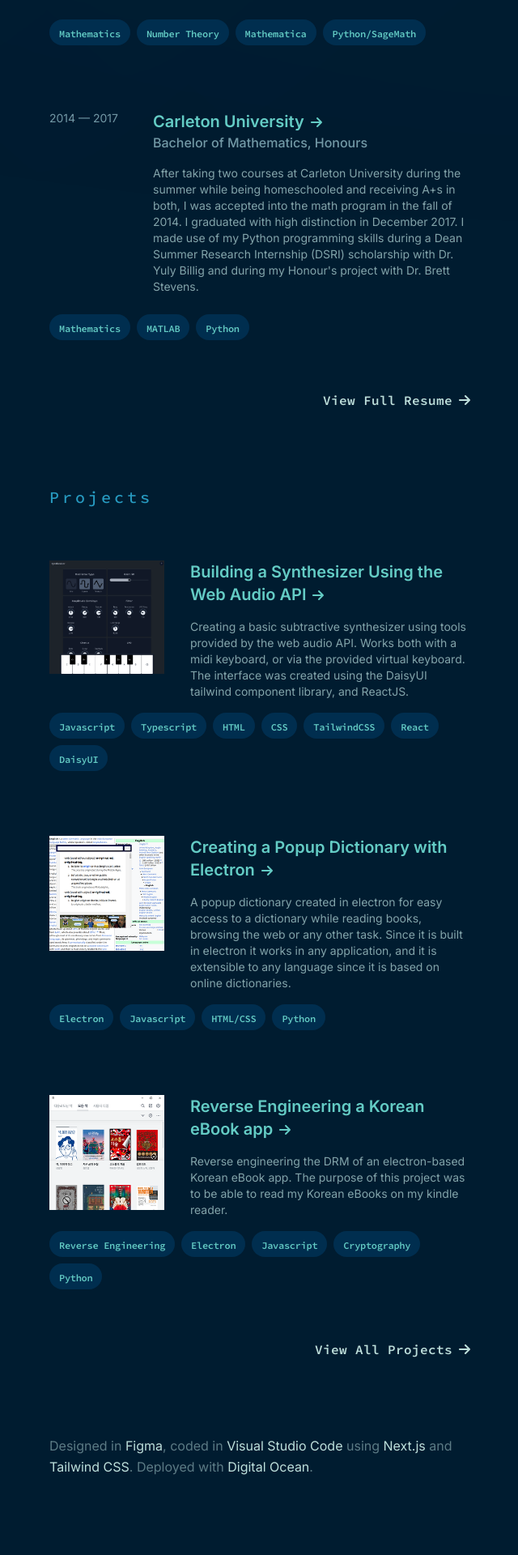
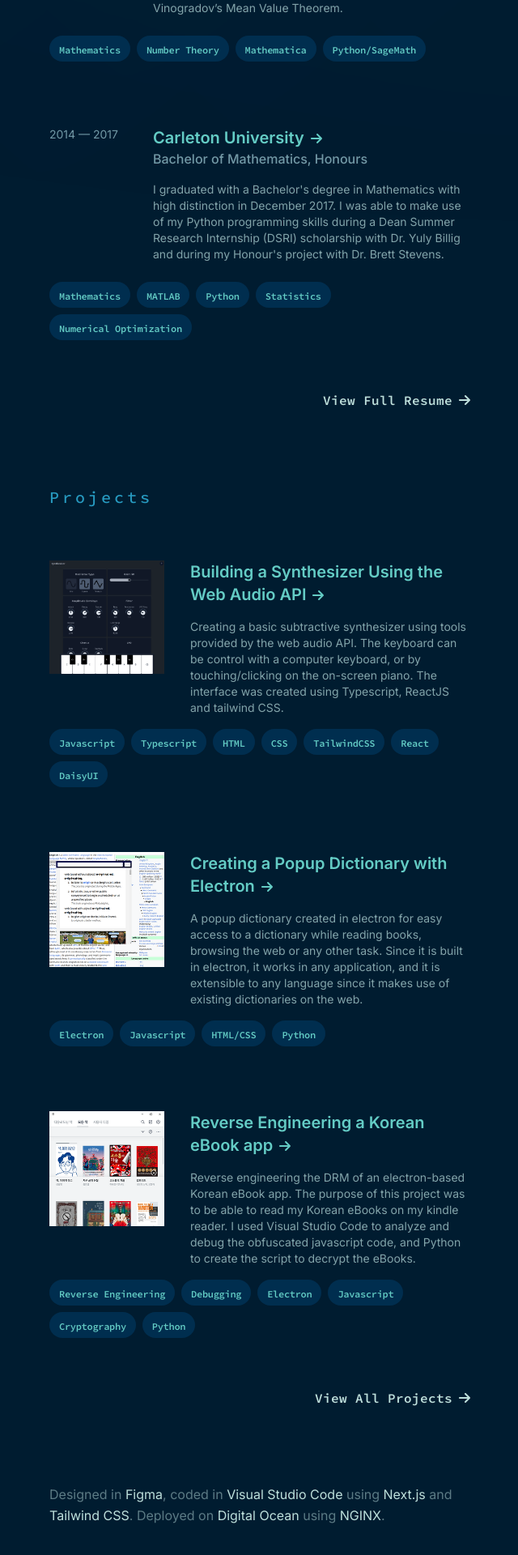
Before and after one commit to jwmdykes/portfolio-website, a Next.js app: page / in a window 1280 px wide. Shown: the part 1466-3386 px from the top of the page at 81% size, without its empty margins (619-1259 px from the left). Built offline with nearby package versions, Linux system fonts and the light colour scheme.

Commit message:
Minor content updates.

```diff
--- a/src/app/Components/ClosingRemarks.tsx
+++ b/src/app/Components/ClosingRemarks.tsx
@@ -20,9 +20,13 @@ export default function ClosingRemarks() {
             <Link href='https://tailwindcss.com/'>
                 <em className='text-dark-white-color'>Tailwind CSS</em>
             </Link>
-            . Deployed with{' '}
+            . Deployed on{' '}
             <Link href='https://www.digitalocean.com/'>
                 <em className='text-dark-white-color'>Digital Ocean</em>
+            </Link>
+            {' '}using{' '}
+            <Link href='https://www.nginx.com/'>
+                <em className='text-dark-white-color'>NGINX</em>
             </Link>
             .
         </p>
--- a/src/app/Sections/Experience.tsx
+++ b/src/app/Sections/Experience.tsx
@@ -27,7 +27,7 @@ export default function Experience() {
                     company='Communications Research Centre Canada'
                     date='2019 — 2020'
                     title='Computer Research Programmer'
-                    description='Worked on a team applying machine learning and Geocomputation to telecommunications data, including estimating the interference that cellular towers have on each other.'
+                    description='Worked on applied research in telecommunications, in particular appying machine learning and Geocomputation to telecommunications data. I participated in a week-long course on machine learning and Tensorflow during this time.'
                 ></ExperienceCard>
                 <ExperienceCard
                     href='https://uwaterloo.ca/pure-mathematics/'
@@ -47,8 +47,8 @@ export default function Experience() {
                     company='Carleton University'
                     date='2014 — 2017'
                     title='Bachelor of Mathematics, Honours'
-                    description="After taking two courses at Carleton University during the summer while being homeschooled and receiving A+s in both, I was accepted into the math program in the fall of 2014. I graduated with high distinction in December 2017. I made use of my Python programming skills during a Dean Summer Research Internship (DSRI) scholarship with Dr. Yuly Billig and during my Honour's project with Dr. Brett Stevens."
-                    skills={['Mathematics', 'MATLAB', 'Python']}
+                    description="I graduated with a Bachelor's degree in Mathematics with high distinction in December 2017. I was able to make use of my Python programming skills during a Dean Summer Research Internship (DSRI) scholarship with Dr. Yuly Billig and during my Honour's project with Dr. Brett Stevens."
+                    skills={['Mathematics', 'MATLAB', 'Python', 'Statistics', 'Numerical Optimization']}
                 ></ExperienceCard>
             </div>
             <div className='mt-16 flex justify-end'>
--- a/src/app/Sections/Projects.tsx
+++ b/src/app/Sections/Projects.tsx
@@ -11,7 +11,7 @@ export default function Projects() {
                              thumbnail='/images/synth-app-thumbnail.png'
                              title='Building a Synthesizer Using the Web Audio API'
                              alt='Thumbnail for synthesizer project'
-                             description='Creating a basic subtractive synthesizer using tools provided by the web audio API. Works both with a midi keyboard, or via the provided virtual keyboard. The interface was created using the DaisyUI tailwind component library, and ReactJS.'
+                             description='Creating a basic subtractive synthesizer using tools provided by the web audio API. The keyboard can be control with a computer keyboard, or by touching/clicking on the on-screen piano. The interface was created using Typescript, ReactJS and tailwind CSS.'
                              skills={[
                                  'Javascript',
                                  'Typescript',
@@ -25,17 +25,18 @@ export default function Projects() {
                 <ProjectCard href={'https://medium.com/@98johndykes/creating-a-popup-dictionary-with-electron-part-1-7736c5e99670'}
                     thumbnail='/images/popupdict-project-thumbnail.png'
                     title='Creating a Popup Dictionary with Electron'
-                    description='A popup dictionary created in electron for easy access to a dictionary while reading books, browsing the web or any other task. Since it is built in electron it works in any application, and it is extensible to any language since it is based on online dictionaries.'
+                    description='A popup dictionary created in electron for easy access to a dictionary while reading books, browsing the web or any other task. Since it is built in electron, it works in any application, and it is extensible to any language since it makes use of existing dictionaries on the web.'
                     alt='Thumbnail for Popup Dictionary Project'
                     skills={['Electron', 'Javascript', 'HTML/CSS', 'Python']}
                 ></ProjectCard>
                 <ProjectCard href={'https://medium.com/@98johndykes/reverse-engineering-encryption-of-a-korean-ebook-app-197d96b24c96'}
                     thumbnail='/images/ebook-project-thumbnail.png'
                     title='Reverse Engineering a Korean eBook app'
-                    description='Reverse engineering the DRM of an electron-based Korean eBook app. The purpose of this project was to be able to read my Korean eBooks on my kindle reader.'
+                    description='Reverse engineering the DRM of an electron-based Korean eBook app. The purpose of this project was to be able to read my Korean eBooks on my kindle reader. I used Visual Studio Code to analyze and debug the obfuscated javascript code, and Python to create the script to decrypt the eBooks.'
                     alt='Thumbnail for Korean eBook Project'
                     skills={[
                         'Reverse Engineering',
+                        'Debugging',
                         'Electron',
                         'Javascript',
                         'Cryptography',
@@ -45,7 +46,7 @@ export default function Projects() {
             </div>
             <div className='mt-16 flex justify-end'>
                 <ArrowLink
-                    href='https://medium.com/@98johndykes'
+                    href='https://github.com/jwmdykes'
                     text='View All Projects'
                 ></ArrowLink>
             </div>
```
